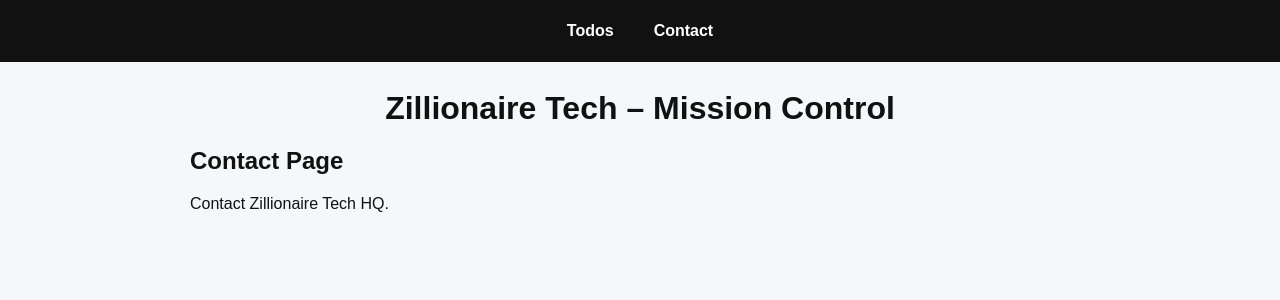
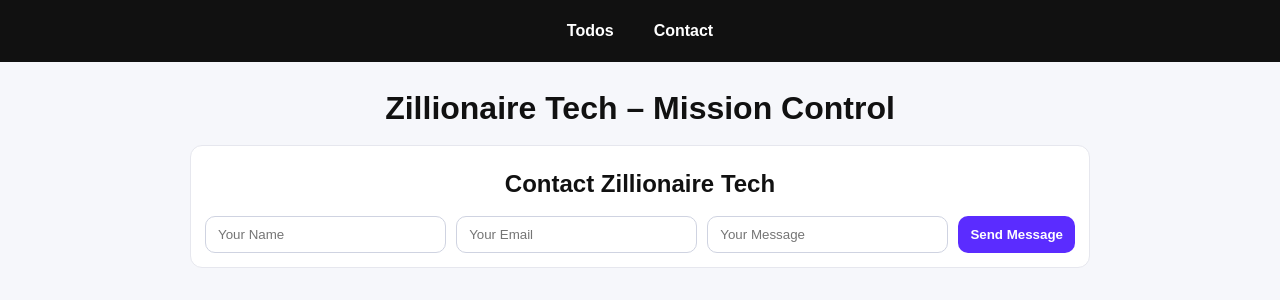
Before and after one commit to gordon-derek9/zillionaire-mission-control, a React (Create React App) app: page /contact in a window 1280 px wide. Shown: the top 300 px of the page. Built offline with nearby package versions, Linux system fonts and the light colour scheme.

Commit message:
add controlled contact form

```diff
--- a/src/pages/Contact.js
+++ b/src/pages/Contact.js
@@ -1,8 +1,57 @@
+import { useState } from 'react';
+
 function Contact() {
+  const [name, setName] = useState('');
+  const [email, setEmail] = useState('');
+  const [message, setMessage] = useState('');
+
+  const handleSubmit = (e) => {
+    e.preventDefault();
+
+    // For now we just log the data
+    console.log({
+      name,
+      email,
+      message,
+    });
+
+    // Clear form after submit
+    setName('');
+    setEmail('');
+    setMessage('');
+  };
+
   return (
-    <div>
-      <h2>Contact Page</h2>
-      <p>Contact Zillionaire Tech HQ.</p>
+    <div className="card">
+      <h2 className="pageTitle">Contact Zillionaire Tech</h2>
+
+      <form className="missionForm" onSubmit={handleSubmit}>
+        <input
+          type="text"
+          placeholder="Your Name"
+          value={name}
+          onChange={(e) => setName(e.target.value)}
+          required
+        />
+
+        <input
+          type="email"
+          placeholder="Your Email"
+          value={email}
+          onChange={(e) => setEmail(e.target.value)}
+          required
+        />
+
+        <input
+          type="text"
+          placeholder="Your Message"
+          value={message}
+          onChange={(e) => setMessage(e.target.value)}
+          required
+        />
+
+        <button type="submit">Send Message</button>
+      </form>
     </div>
   );
 }
```
